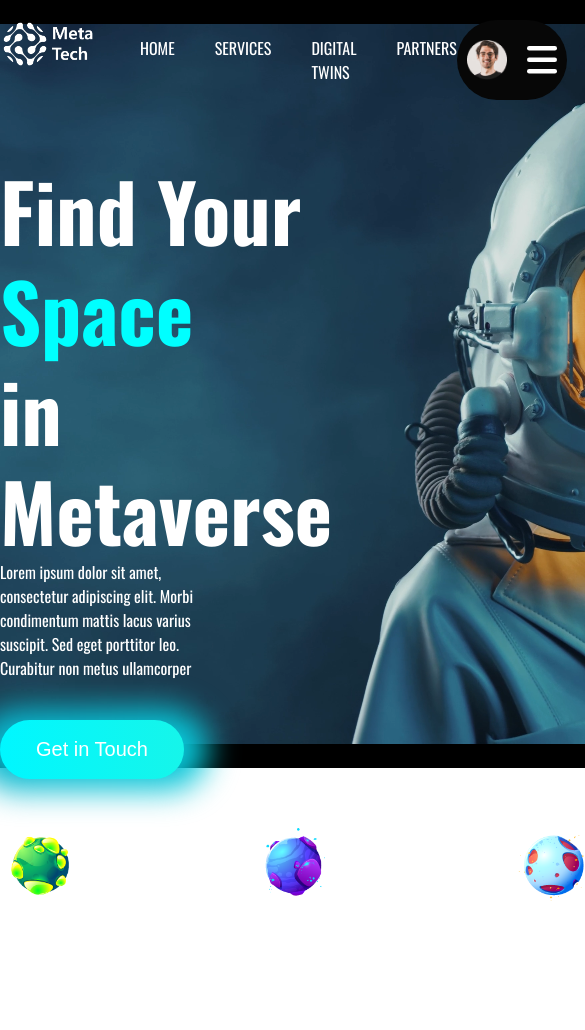
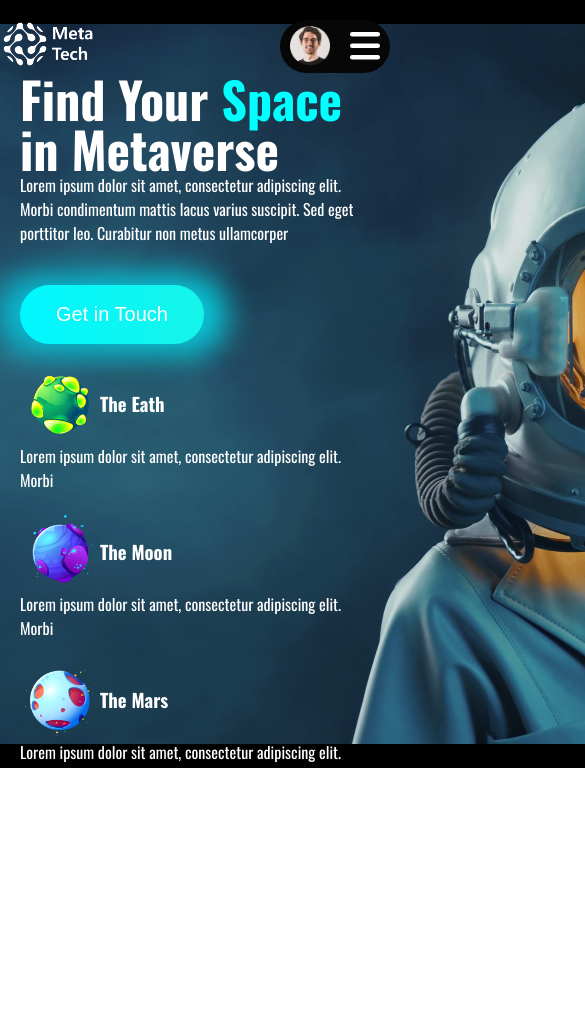
Before and after one commit to arturo1997/meta-tech, a plain HTML site: page index.html in a window 390 px wide. Shown: the top 1030 px of the page, 585 px wide, since content can reach past the window. After the commit the page ends 844 px from the top, so only its background shows below. Drawn offline with nearby package versions, Linux system fonts and the light colour scheme.

Commit message:
modicamos el index.html y styles.css

```diff
--- a/index.html
+++ b/index.html
@@ -35,7 +35,7 @@
         </div>
     </header>
     <div class="content">
-        <h1>Find Your <span>Space</span><br> in Metaverse</h1>
+        <h1>Find Your <span>Space</span> in Metaverse</h1>
         <p>Lorem ipsum dolor sit amet, consectetur adipiscing elit. Morbi condimentum mattis lacus varius suscipit. Sed eget porttitor leo. Curabitur non metus ullamcorper</p>
         <button class="button">Get in Touch</button>
     </div>
--- a/style.css
+++ b/style.css
@@ -38,9 +38,12 @@ header{
 .background-video{
     width: 100vw;
     height: 100vh;
-    object-fit: cover;
+    object-fit: contain;
     position: fixed;
     z-index: -1;
+}
+.background-video img{
+
 }
 .content{
     max-width: 1200px;
@@ -108,3 +111,26 @@ span{
     display: flex;
     align-items: center;
 }
+
+@media (max-width: 600px){
+    .planets{
+        flex-direction: column;
+    }
+    .nav{
+        display: none;
+    }
+    .content{
+        margin: 0px 20px;
+    }
+    .content h1{
+        font-size: 50px;
+        line-height: 50px;
+    }
+    .content p{
+        max-width: 100%;
+    }
+    .planets{
+        margin: 20px 20px;
+        gap: 20px;
+    }
+}
```
